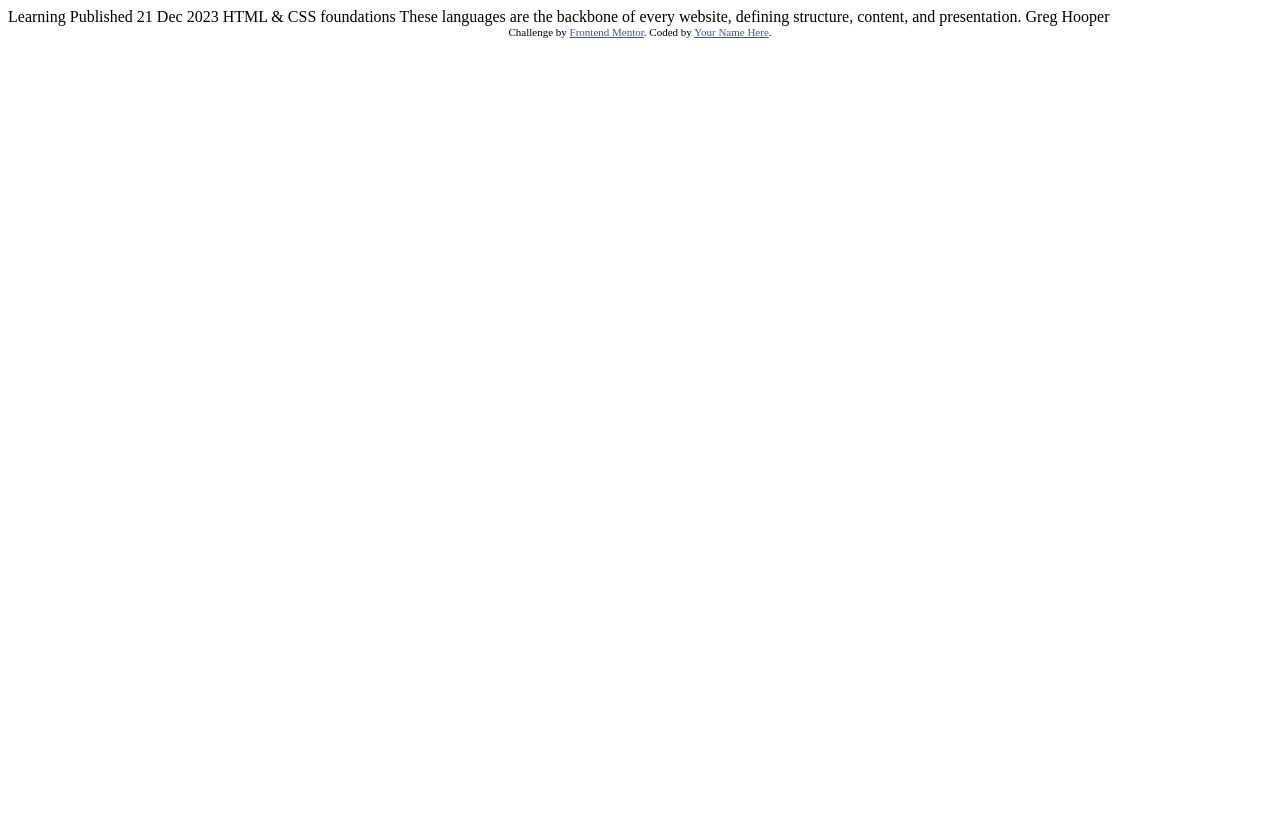
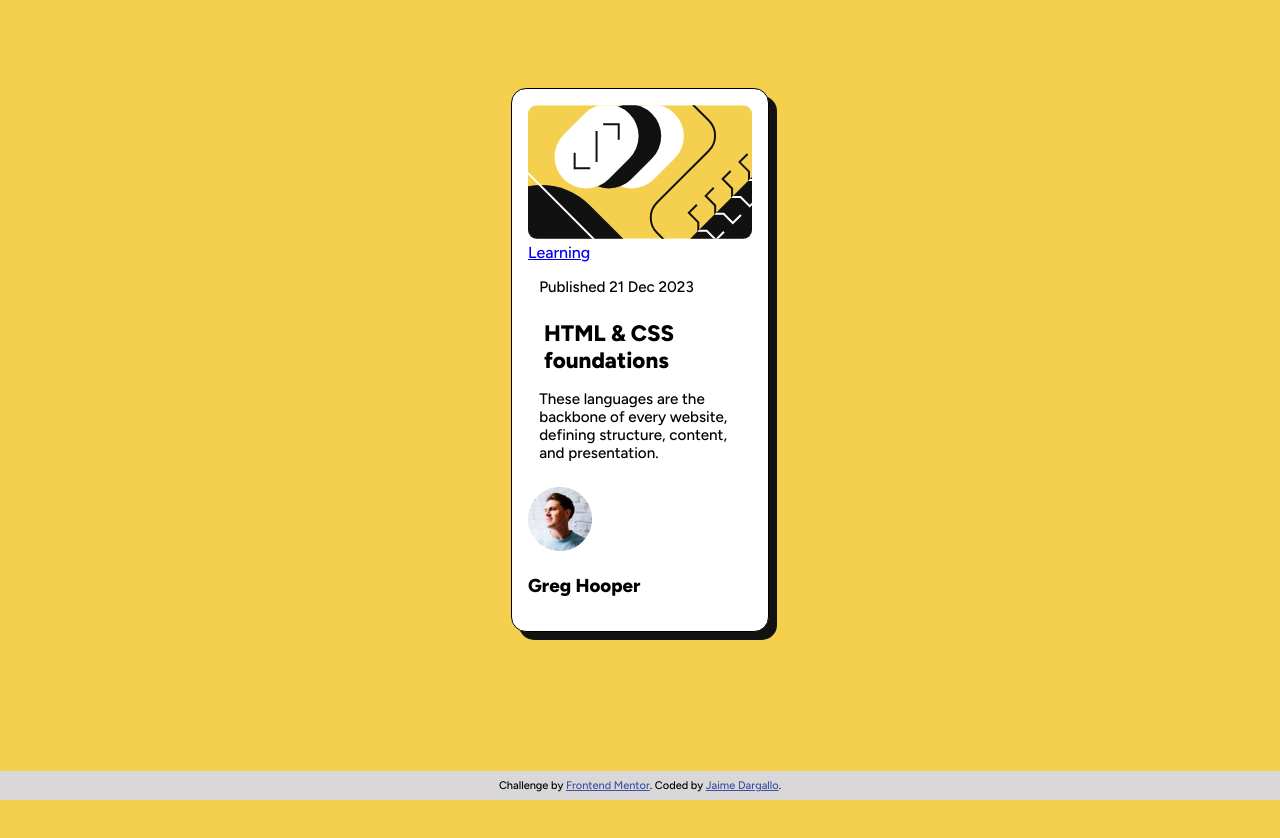
Before and after one commit to jaimedargallo/frontendmentor-preview-card, a website: page index.html in a window 1280 px wide. Before the commit the page ends 800 px from the top, so only its background shows below. Drawn offline with Linux system fonts and the light colour scheme.

Commit message:
feature css

```diff
--- /dev/null
+++ b/css/style.css
@@ -0,0 +1,69 @@
+:root {
+    --Yellow: hsl(47, 88%, 63%);
+    --White: hsl(0, 0%, 100%);
+    --Grey: hsl(0, 0%, 50%);
+    --Black: hsl(0, 0%, 7%);
+
+  }
+
+  body,
+  html {
+    height: 100%;
+  }
+
+  body {
+    background-color:var(--Yellow);
+    font-family: 'Figtree', sans-serif;
+    font-size: 16px;
+  }
+
+  main{
+    display: flex;
+    flex-direction: column;
+    align-items: center;
+    justify-content: center;
+    margin: 5.5rem 1.2rem;
+  }
+
+  .card {
+    background-color:var(--White);
+    border: 1px solid #000;
+    border-radius: 15px;
+    box-shadow: 8px 8px var(--Black);
+    max-width: 14rem;
+    padding: 1rem;
+  }
+
+  .ilustration {
+    border-radius: 9px;
+    max-width: 100%;
+  }
+
+  h2 {
+    font-size: 1.4rem;
+    font-weight: 700;
+    margin: 1.2rem 1rem 1rem;
+    color: var(--Dark-blue);
+  }
+
+  p {
+    font-size: 0.95rem;
+    font-weight: 400;
+    margin: 1rem 0.7rem 1.5rem;
+    color:var(--Grayish-blue);
+  }
+
+  .attribution {
+    font-size: 0.6875rem;
+    text-align: center;
+    position: fixed;
+    bottom: 0;
+    background-color: hsl(0deg 2.89% 84.76%);
+    padding: 0.5rem;
+    right: 0;
+    left: 0;
+  }
+
+  .attribution a {
+    color: hsl(228, 45%, 44%);
+  }
--- a/index.html
+++ b/index.html
@@ -1,34 +1,63 @@
-<!DOCTYPE html>
+<!doctype html>
 <html lang="en">
   <head>
-  <meta charset="UTF-8">
-  <meta name="viewport" content="width=device-width, initial-scale=1.0"> <!-- displays site properly based on user's device -->
+    <meta charset="UTF-8" />
+    <meta name="viewport" content="width=device-width, initial-scale=1.0" />
+    <!-- displays site properly based on user's device -->
 
-  <link rel="icon" type="image/png" sizes="32x32" href="./assets/images/favicon-32x32.png">
+    <link
+      rel="icon"
+      type="image/png"
+      sizes="32x32"
+      href="./assets/images/favicon-32x32.png"
+    />
 
     <title>Frontend Mentor | Blog preview card</title>
 
-  <!-- Feel free to remove these styles or customise in your own stylesheet 👍 -->
-  <style>
-    .attribution { font-size: 11px; text-align: center; }
-    .attribution a { color: hsl(228, 45%, 44%); }
-  </style>
+    <!-- Google Fonts -->
+    <link rel="preconnect" href="https://fonts.googleapis.com">
+    <link rel="preconnect" href="https://fonts.gstatic.com" crossorigin>
+    <link href="https://fonts.googleapis.com/css2?family=Figtree:ital,wght@0,500;1,500&display=swap" rel="stylesheet">
+
+    <link rel="preconnect" href="https://fonts.googleapis.com">
+    <link rel="preconnect" href="https://fonts.gstatic.com" crossorigin>
+    <link href="https://fonts.googleapis.com/css2?family=Figtree:ital,wght@0,800;1,800&display=swap" rel="stylesheet">
+
+    <link rel="stylesheet" href="css/style.css" />
   </head>
   <body>
+    <main>
+      <article class="card">
+        <img src="assets/images\illustration-article.svg" class="ilustration" alt="" />
 
-  Learning
+        <a href="https://www.frontendmentor.io?ref=challenge" target="_blank"
+          >Learning</a>
+        <p>
+          Published 21 Dec 2023
+        </p>
+        <h2>
+          HTML & CSS foundations
+        </h2>
+        <p>
+          These languages are
+          the backbone of every website, defining structure, content, and
+          presentation.
+        </p>
 
-  Published 21 Dec 2023
+        <img src="assets/images\image-avatar.webp" class="avatar" alt="" />
+        <h3>
+          Greg Hooper
+        </h3>
+      </article>
 
-  HTML & CSS foundations
 
-  These languages are the backbone of every website, defining structure, content, and presentation.
-
-  Greg Hooper
 
       <div class="attribution">
-    Challenge by <a href="https://www.frontendmentor.io?ref=challenge" target="_blank">Frontend Mentor</a>.
-    Coded by <a href="#">Your Name Here</a>.
+        Challenge by
+        <a href="https://www.frontendmentor.io?ref=challenge" target="_blank"
+          >Frontend Mentor</a
+        >. Coded by <a href="#">Jaime Dargallo</a>.
       </div>
+    </main>
   </body>
 </html>
--- /dev/null
+++ b/package.json
@@ -0,0 +1,5 @@
+{
+  "devDependencies": {
+    "prettier": "3.2.5"
+  }
+}
```
Also changed, not shown: 1 other file. Lines whose indentation alone changed are shown as unchanged.
